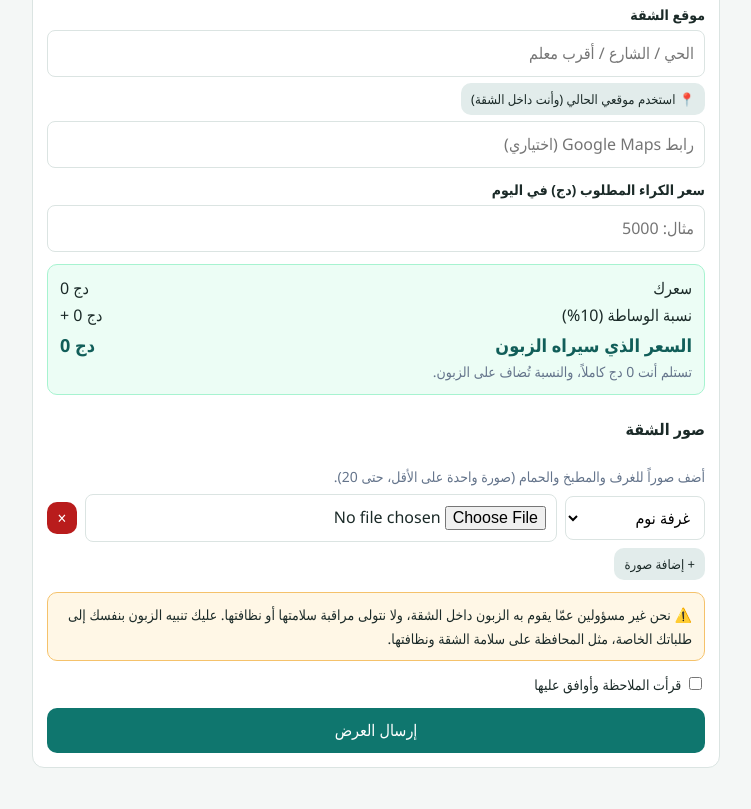
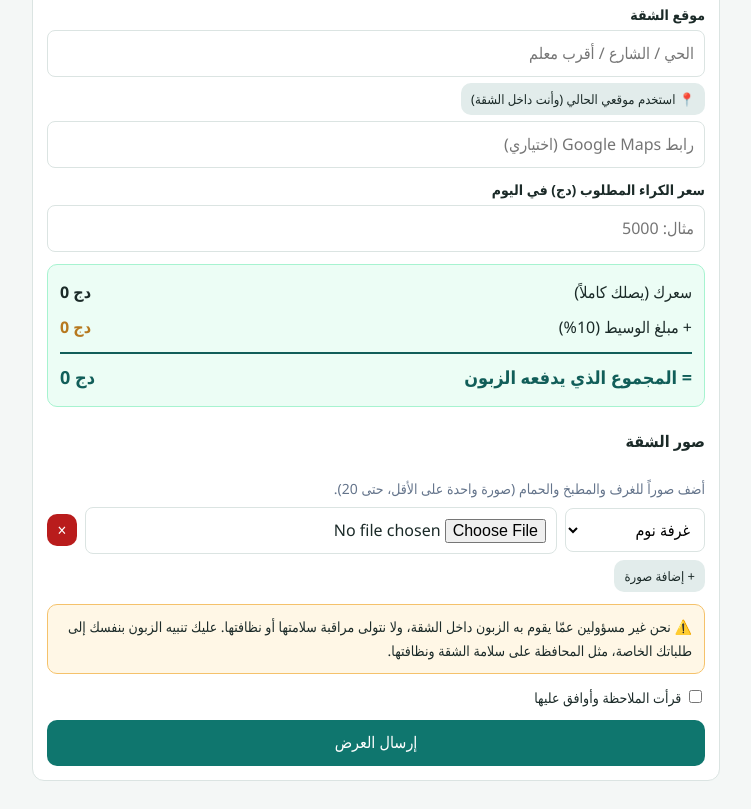
Before and after one commit to aqaratsouf/aqarat, a plain HTML site: page owner.html in a window 1280 px wide. Shown: the part 639-1448 px from the top of the page, without its empty margins (264-1015 px from the left). Drawn offline with nearby package versions, Linux system fonts and the light colour scheme; no server answers.

Commit message:
Owner page: show price breakdown as an addition (owner price + broker fee = total)
Co-Authored-By: Claude Sonnet 5.5 <noreply@anthropic.com>
Claude-Session: https://claude.ai/code/session_018mRTns3fykfVU3nUmCuE1b

```diff
--- a/owner.js
+++ b/owner.js
@@ -22,10 +22,9 @@ function upd() {
   priceLabel.textContent = `سعر الكراء المطلوب (دج) في ${unitWord()}`;
   const p = parseInt(price.value) || 0, fee = withRate(p, RATE) - p;
   preview.replaceChildren(
-    h('div', {}, h('span', {}, 'سعرك'), h('span', {}, money(p))),
-    h('div', {}, h('span', {}, `نسبة الوساطة (${RATE}%)`), h('span', {}, '+ ' + money(fee))),
-    h('div', { class: 'tot' }, h('span', {}, 'السعر الذي سيراه الزبون'), h('span', {}, money(p + fee))),
-    h('div', { class: 'muted' }, `تستلم أنت ${money(p)} كاملاً، والنسبة تُضاف على الزبون.`));
+    h('div', { class: 'row-sum' }, h('span', {}, 'سعرك (يصلك كاملاً)'), h('b', {}, money(p))),
+    h('div', { class: 'row-sum plus' }, h('span', {}, `+ مبلغ الوسيط (${RATE}%)`), h('b', {}, money(fee))),
+    h('div', { class: 'row-sum total' }, h('span', {}, '= المجموع الذي يدفعه الزبون'), h('b', {}, money(p + fee))));
 }
 price.addEventListener('input', upd); kindSel.addEventListener('change', upd);
 
--- a/style.css
+++ b/style.css
@@ -54,3 +54,9 @@ footer{text-align:center;color:var(--mut);font-size:13px;padding:20px}
 .sum div span:last-child{white-space:nowrap;direction:ltr;unicode-bidi:isolate;text-align:left}
 .sum .tot span:first-child{flex:1}
 .price{white-space:nowrap}
+
+/* عملية جمع واضحة: سعر المالك + مبلغ الوسيط = المجموع */
+.row-sum{display:flex;justify-content:space-between;align-items:baseline;gap:10px;padding:4px 0}
+.row-sum b{white-space:nowrap;direction:ltr;unicode-bidi:isolate;font-variant-numeric:tabular-nums}
+.row-sum.plus b{color:var(--gold)}
+.row-sum.total{border-top:2px solid var(--g2);margin-top:6px;padding-top:8px;font-weight:700;font-size:18px;color:var(--g2)}
```
